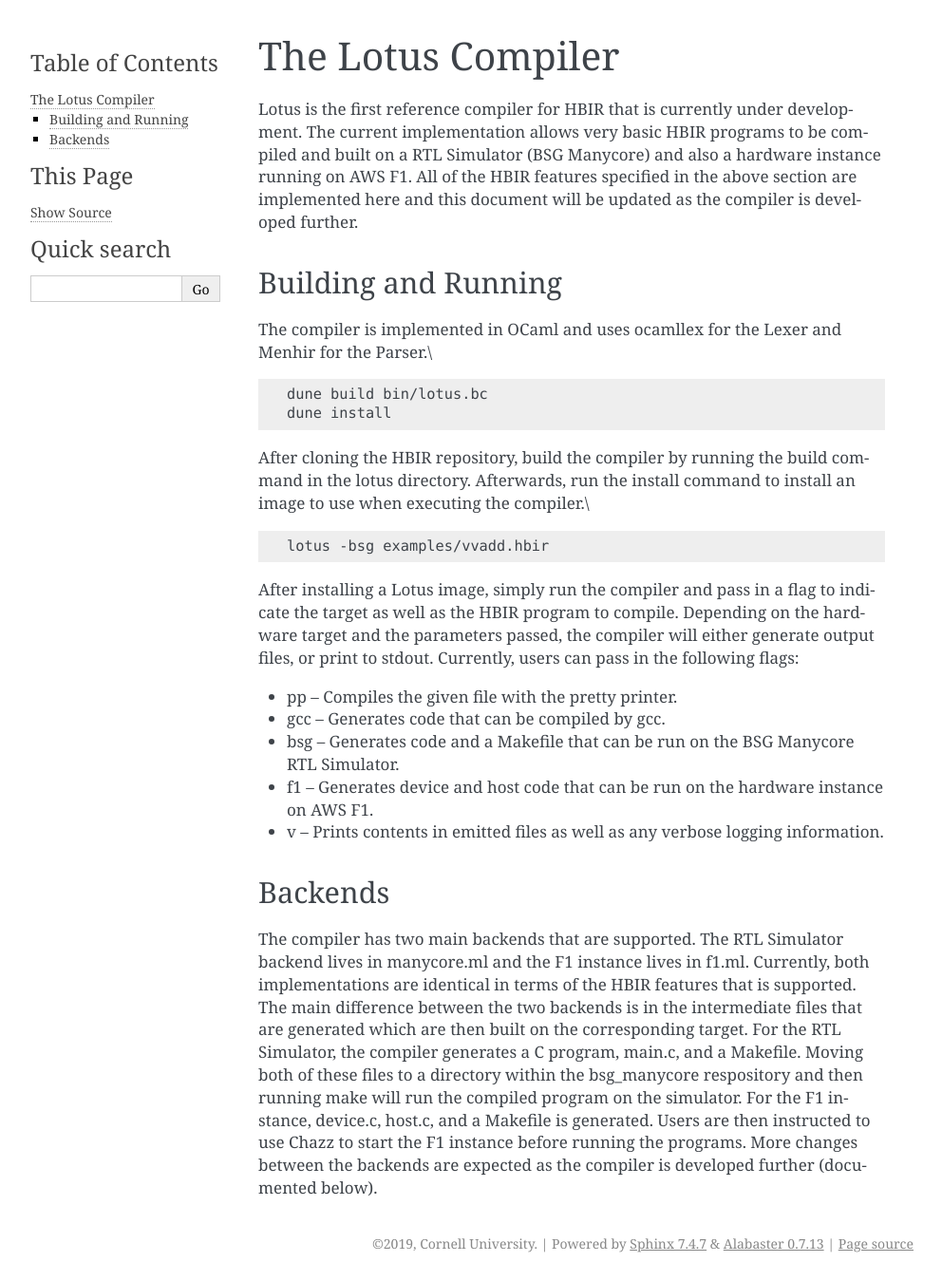
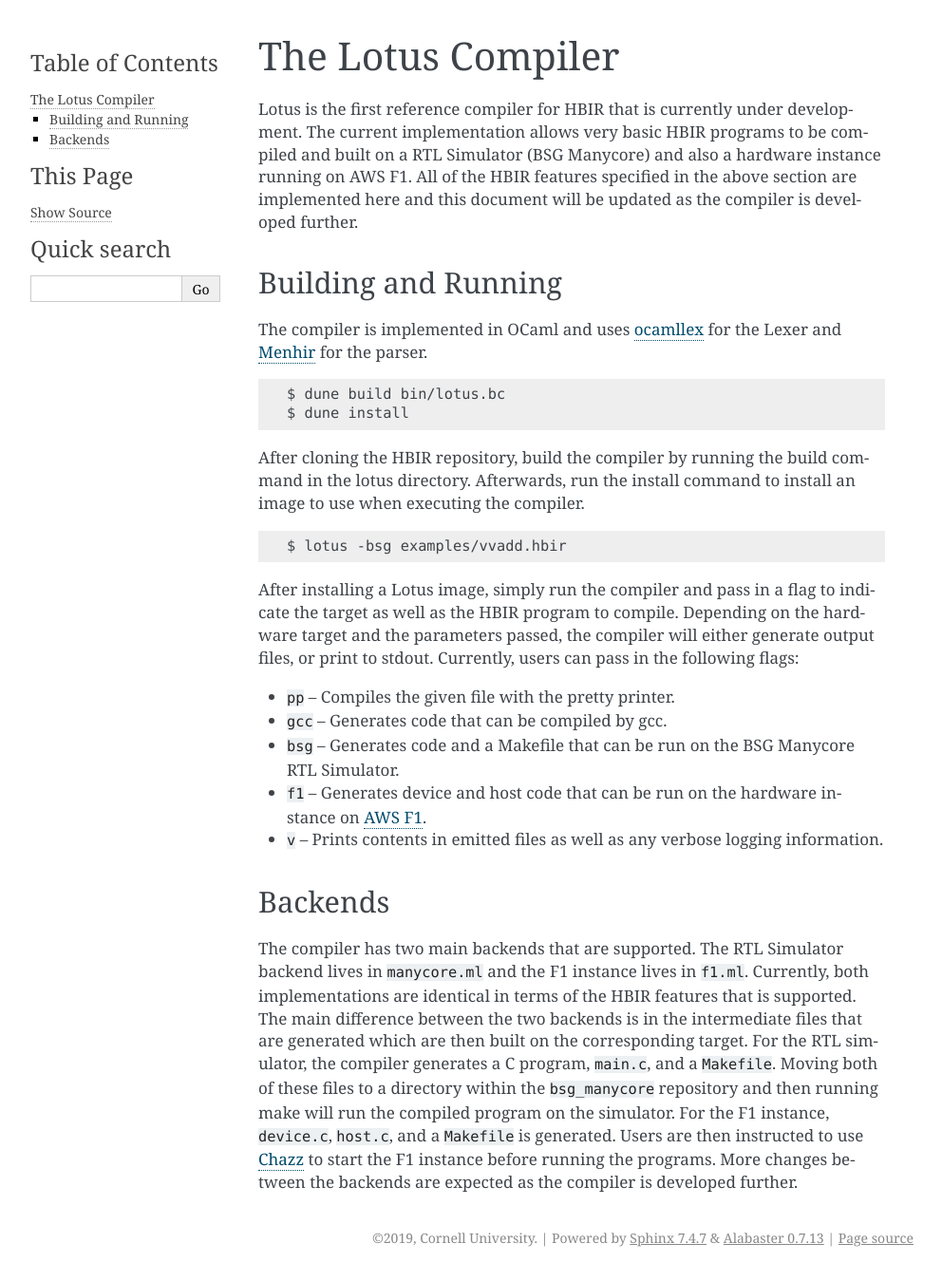
Before and after one commit to cucapra/hbir, a Sphinx documentation site: the page built from docs/lotus.md, in a window 1280 px wide. Shown: the whole page at 95% size, without its empty margins (148-1140 px from the left). Built offline with Sphinx 7.4.7, drawn with Linux system fonts in a browser that asks for light colours.

Commit message:
Markup and misc. fixes

````diff
--- a/docs/lotus.md
+++ b/docs/lotus.md
@@ -11,21 +11,17 @@
 Building and Running
 --------------------
 
-The compiler is implemented in OCaml and uses ocamllex for the Lexer and
-Menhir for the Parser.\
+The compiler is implemented in OCaml and uses [ocamllex][lexyacc] for the Lexer
+and [Menhir][] for the parser.
 
-``` {.c language="C" caption="Build Lotus"}
-dune build bin/lotus.bc
-dune install
-```
+    $ dune build bin/lotus.bc
+    $ dune install
 
 After cloning the HBIR repository, build the compiler by running the
 build command in the lotus directory. Afterwards, run the install
-command to install an image to use when executing the compiler.\
+command to install an image to use when executing the compiler.
 
-``` {.c language="C" caption="Declaring vector mappings for memory"}
-lotus -bsg examples/vvadd.hbir
-```
+    $ lotus -bsg examples/vvadd.hbir
 
 After installing a Lotus image, simply run the compiler and pass in a
 flag to indicate the target as well as the HBIR program to compile.
@@ -33,32 +29,34 @@
 will either generate output files, or print to stdout. Currently, users
 can pass in the following flags:
 
--   pp -- Compiles the given file with the pretty printer.
+- `pp` -- Compiles the given file with the pretty printer.
+- `gcc` -- Generates code that can be compiled by gcc.
+- `bsg` -- Generates code and a Makefile that can be run on the BSG
+  Manycore RTL Simulator.
+- `f1` -- Generates device and host code that can be run on the hardware
+  instance on [AWS F1][f1].
+- `v` -- Prints contents in emitted files as well as any verbose logging
+  information.
 
--   gcc -- Generates code that can be compiled by gcc.
-
--   bsg -- Generates code and a Makefile that can be run on the BSG
-    Manycore RTL Simulator.
-
--   f1 -- Generates device and host code that can be run on the hardware
-    instance on AWS F1.
-
--   v -- Prints contents in emitted files as well as any verbose logging
-    information.
+[lexyacc]: https://caml.inria.fr/pub/docs/manual-ocaml/lexyacc.html
+[menhir]: http://gallium.inria.fr/~fpottier/menhir/
+[f1]: https://aws.amazon.com/ec2/instance-types/f1/
 
 Backends
 --------
 
 The compiler has two main backends that are supported. The RTL Simulator
-backend lives in manycore.ml and the F1 instance lives in f1.ml.
+backend lives in `manycore.ml` and the F1 instance lives in `f1.ml`.
 Currently, both implementations are identical in terms of the HBIR
 features that is supported. The main difference between the two backends
 is in the intermediate files that are generated which are then built on
-the corresponding target. For the RTL Simulator, the compiler generates
-a C program, main.c, and a Makefile. Moving both of these files to a
-directory within the bsg\_manycore respository and then running make
+the corresponding target. For the RTL simulator, the compiler generates
+a C program, `main.c`, and a `Makefile`. Moving both of these files to a
+directory within the `bsg_manycore` repository and then running make
 will run the compiled program on the simulator. For the F1 instance,
-device.c, host.c, and a Makefile is generated. Users are then instructed
-to use Chazz to start the F1 instance before running the programs. More
+`device.c`, `host.c`, and a `Makefile` is generated. Users are then instructed
+to use [Chazz][] to start the F1 instance before running the programs. More
 changes between the backends are expected as the compiler is developed
-further (documented below).
+further.
+
+[chazz]: https://github.com/cucapra/chazz
````
Also changed, not shown: docs/lang.md (+135 -165 lines), docs/overview.md (+13 -11 lines).
